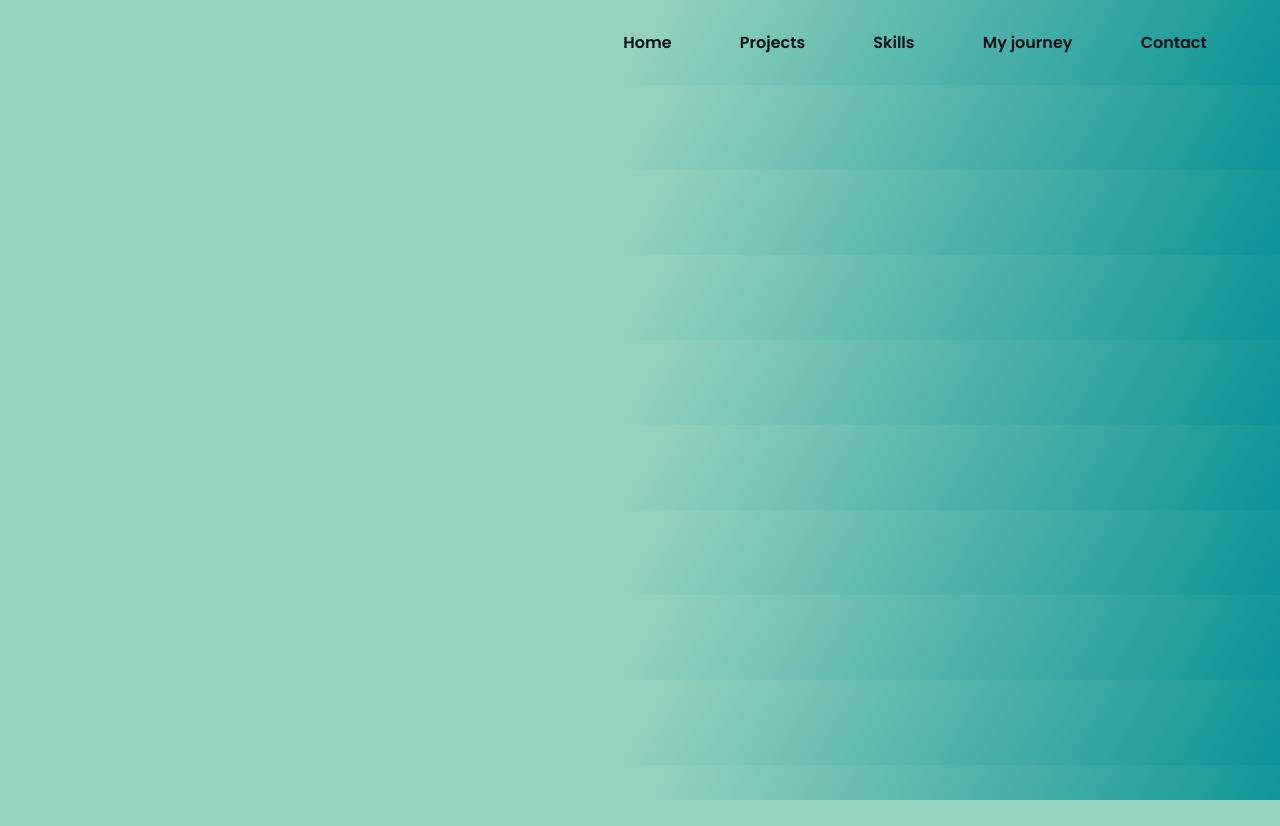
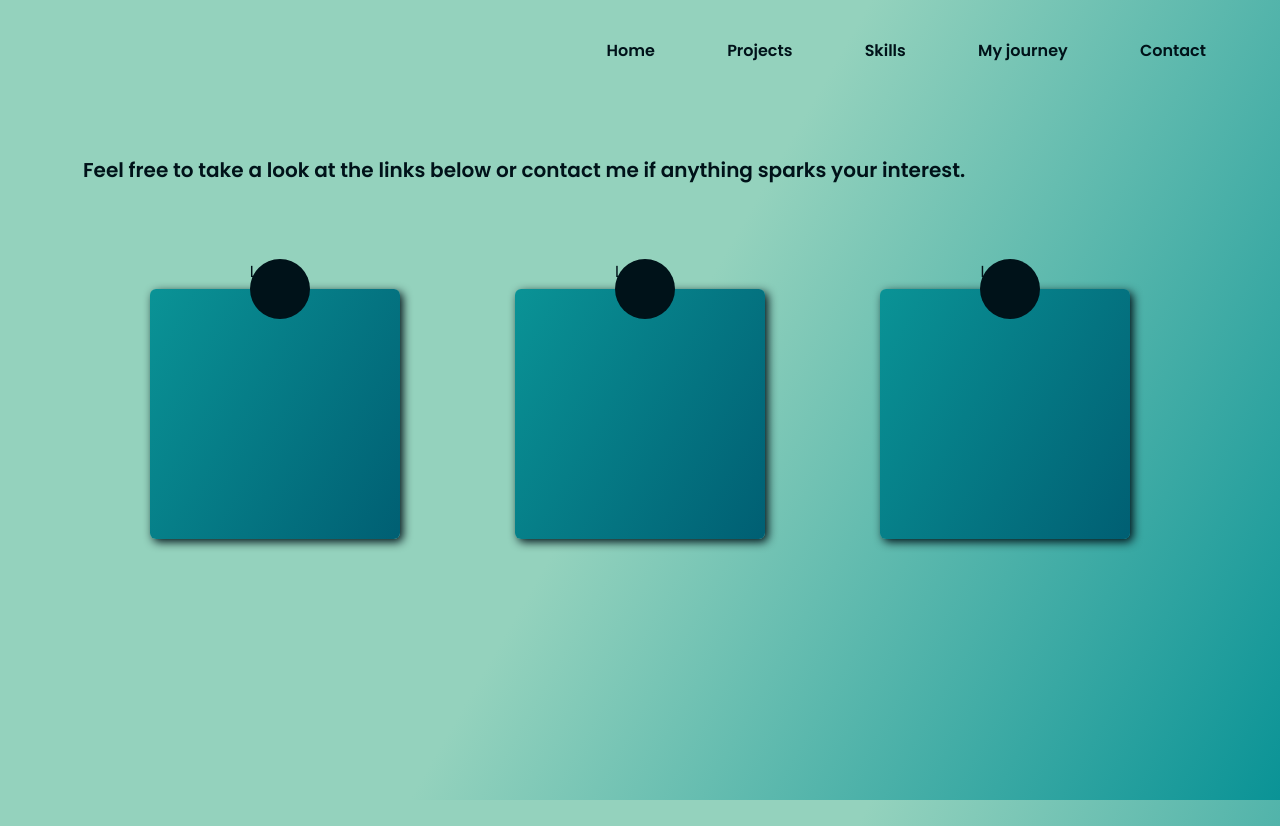
Before and after one commit to liana1402/Personal-Portfolio, a PHP site: page /contact.html in a window 1280 px wide. Before the commit the page ends 800 px from the top, so only its background shows below. Run offline with PHP 8.4, Linux system fonts and the light colour scheme.

Commit message:
start contact page
Co-authored-by: Artemis <simetra@simetra.dev>

```diff
--- a/contact.html
+++ b/contact.html
@@ -7,6 +7,7 @@
     <link rel="stylesheet" href="styles/mobile.css">
     <link rel="stylesheet" media="only screen and (min-width:720px)" href="styles/desktop.css">
 </head>
+
 <body>
     <header>
         <navbar class="navbar">
@@ -22,6 +23,25 @@
             </ul>
         </navbar>
     </header>
+
+    <div class="contact-body-container">
+        <h2>Feel free to take a look at the links below or contact me if anything sparks your interest.</h2>
+        <div class="contact-container">
+            <div class="contact-card">
+                <span class="circle-icon">L</span>
+                <div class="contact-card-content"></div>
+            </div>
+            <div class="contact-card">
+                <span class="circle-icon">L</span>
+                <div class="contact-card-content"></div>
+            </div>
+            <div class="contact-card">
+                <span class="circle-icon">L</span>
+                <div class="contact-card-content"></div>
+            </div>
+        </div>
+    </div>
+
     <script src="js/main.js"></script>
 </body>
 </html>
--- a/index.html
+++ b/index.html
@@ -1,6 +1,5 @@
 <!DOCTYPE html>
 <html lang="en">
-
 <head>
     <meta charset="UTF-8">
     <meta name="viewport" content="width=device-width, initial-scale=1.0">
@@ -25,10 +24,10 @@
         </navbar>
     </header>
 
-    <div class="body-container">
+    <div class="index-body-container">
         <div class="about-me">
             <h1>Hello!</h1>
-            <p>My name is Liana Asef and I am a Software Engineering student in the UK. This is my self-made website portfolio with my projects, skills, and experiences all in one place. This portfolio is constantly growing and improving!</p>
+            <p>My name is Liana Asef and I am a Software Engineering student in the UK. This is my self-made website portfolio with my projects, skills, and experiences all in one place. I currently reside in Sheffield. This portfolio is constantly growing and improving!</p>
             <p class="quick-contact">Contact me through email:</p>
             <p class="quick-contact">liana.a1402@gmail.com</p>
         </div>
--- a/styles/desktop.css
+++ b/styles/desktop.css
@@ -6,8 +6,7 @@
 .navbar-list{
     position: relative;
     display: flex;
-    justify-content: space-evenly;
-    padding: 0 0 0 550px;
+    justify-content: flex-end;
     margin: 0;
     top: 0;
     right: 0;
@@ -18,18 +17,39 @@
 .navbar-list a{
     color: #001219;
 }
+.navbar-list a:hover{
+    color: #005F73;
+    cursor: pointer;
+}
 .hamburger{
     display: none;
 }
 
-/* home body */
-.body-container{
+/* home */
+.index-body-container{
     flex-direction: row;
     padding: 50px;
 }
-.body-container img{
-    width: 60%;
+.index-body-container img{
+    width: 55%;
+}
+.index-body-container img:hover{
+    width: 57%;
 }
 .about-me{
     width: 75%;
 }
+.about-me p{
+    font-size: 19px;
+}
+.about-me .quick-contact{
+    font-size: 15px;
+    padding: 0 15px;
+}
+/* contact */
+.contact-body-container{
+    padding: 50px;
+}
+.contact-card:hover{
+    cursor: pointer;
+}
--- a/styles/mobile.css
+++ b/styles/mobile.css
@@ -1,8 +1,9 @@
 @import url("https://fonts.googleapis.com/css2?family=Poppins:ital,wght@0,100;0,200;0,300;0,400;0,500;0,600;0,700;0,800;0,900;1,100;1,200;1,300;1,400;1,500;1,600;1,700;1,800;1,900&display=swap");
 
 body{
-    margin: 0;
     padding: 5px;
+    min-height: 100dvh;
+    background-attachment: fixed;
     background-image: linear-gradient(120deg, #94D2BD, #94D2BD, #0A9396);
     color: #001219;
     font-family: "Poppins", sans-serif;
@@ -26,11 +27,11 @@ body a{
     display: block;
     background-color: #005F73;
     color: #FAF7EC;
-    padding: 0 10px 0 0;
+    padding: 0 10px;
     margin-right: 5px;
     border-radius: 5px;
     z-index: 1;
-    top: 6vh;
+    top: 8vh;
     right: -100%;
     transition: 0.4s;
 }
@@ -38,7 +39,7 @@ body a{
     right: 0;
 }
 .navbar-list-item{
-    padding: 10px 15px;
+    padding: 10px 3%;
 }
 .navbar-list a{
     color: #FAF7EC;
@@ -74,17 +75,19 @@ body a{
     opacity: 0;
 }
 
-/* home body */
-.body-container{
+/* home */
+.index-body-container{
     display: flex;
     flex-direction: column;
 }
-.body-container img{
+.index-body-container img{
     width: 80%;
     position: relative;
     left: 10%;
     margin: 20px 0;
-    border: 5px solid #001219;
+    border: 3px solid #001219;
+    border-radius: 10px;
+    transition: 0.4s;
 }
 .about-me{
     padding: 0 20px;
@@ -99,3 +102,40 @@ body a{
     margin: 0;
     font-size: 13px;
 }
+
+/* contact */
+.contact-body-container{
+    display: flex;
+    flex-direction: column;
+}
+.contact-body-container h2{
+    padding: 0 20px;
+    font-size: 20px;
+    font-weight: 600;
+}
+.contact-container{
+    display: flex;
+    flex-wrap: wrap;
+    justify-content: center;
+    margin-top: 30px;
+}
+.contact-card{
+    /* background-color: #005F73; */
+    background-image: linear-gradient(120deg, #0A9396, #005F73);
+    width: 250px;
+    aspect-ratio: 1/1;
+    border-radius: 6px;
+    margin: 5%;
+    box-shadow: 3px 3px 10px #001219;
+}
+.circle-icon{
+    display: inline-block;
+    position: relative;
+    background-color: #001219;
+    width: 60px;
+    aspect-ratio: 1/1;
+    border-radius: 100%;
+    top: -30px;
+    left: 40%;
+    z-index: 1;
+}
```
